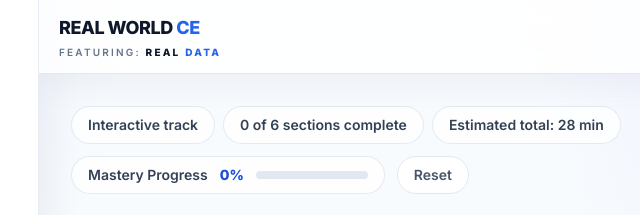
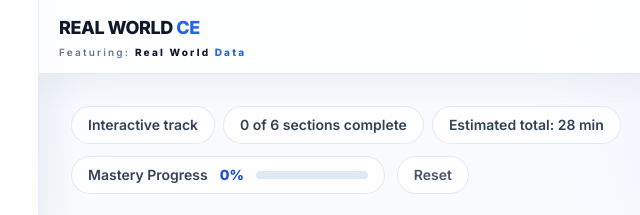
Before and after one commit to RealWorldCE/PID, a plain HTML site: page index.html in a window 1280 px wide. Shown: the top 215 px of the page, 281-921 px from the left. Drawn offline with nearby package versions, Linux system fonts and the light colour scheme.

Commit message:
Add files via upload

```diff
--- a/index.html
+++ b/index.html
@@ -304,7 +304,7 @@
           </button>
           <div class="leading-tight min-w-0">
             <div class="text-base sm:text-lg font-extrabold tracking-tight uppercase text-slate-900 whitespace-nowrap leading-tight">REAL WORLD <span class="text-blue-600">CE</span></div>
-            <div class="text-[10px] font-semibold tracking-[0.22em] uppercase text-slate-500 mt-1">Featuring: <span class="font-extrabold text-slate-900">REAL</span> <span class="font-extrabold text-blue-600">DATA</span></div>
+            <div class="text-[10px] font-semibold tracking-[0.22em] text-slate-500 mt-1">Featuring: <span class="font-extrabold text-slate-900">Real World </span><span class="font-extrabold text-blue-600">Data</span></div>
           </div>
         </div>
 
```
